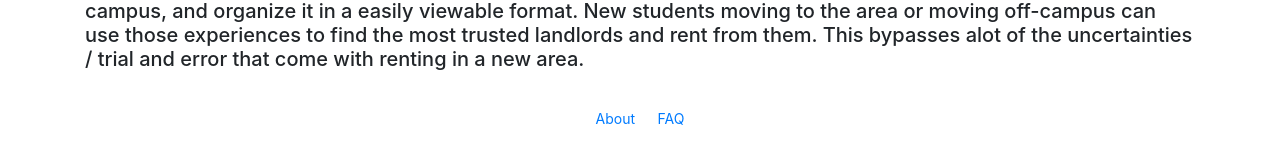
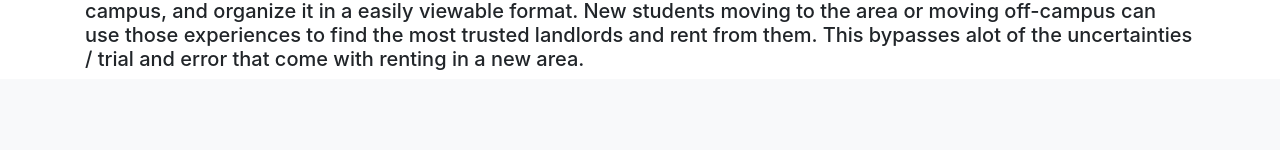
Before and after one commit to LighthouseLearn/reviews, a Django app: page /faq in a window 1280 px wide. Shown: the part 801-951 px from the top of the page. After the commit the page ends 871 px from the top, so only its background shows below. Run offline with Django 3.2, Linux system fonts and the light colour scheme; some libraries are stand-ins or nearby versions.

Commit message:
wtf tos2

```diff
--- a/templates/base.html
+++ b/templates/base.html
@@ -61,11 +61,4 @@
     <script src="https://cdnjs.cloudflare.com/ajax/libs/popper.js/1.14.7/umd/popper.min.js" integrity="sha384-UO2eT0CpHqdSJQ6hJty5KVphtPhzWj9WO1clHTMGa3JDZwrnQq4sF86dIHNDz0W1" crossorigin="anonymous"></script>
     <script src="https://stackpath.bootstrapcdn.com/bootstrap/4.3.1/js/bootstrap.min.js" integrity="sha384-JjSmVgyd0p3pXB1rRibZUAYoIIy6OrQ6VrjIEaFf/nJGzIxFDsf4x0xIM+B07jRM" crossorigin="anonymous"></script>
   </body>
-   <footer>
-   <br>
-  <p class="text-center">
-
-   <a class="btn btn-link btn-sm" href="{% url 'about' %}" role="button">About </a>
-   <a class="btn btn-link btn-sm" href="{% url 'faq' %}" role="button">FAQ </a></p>
-</footer>
 </html>
```
